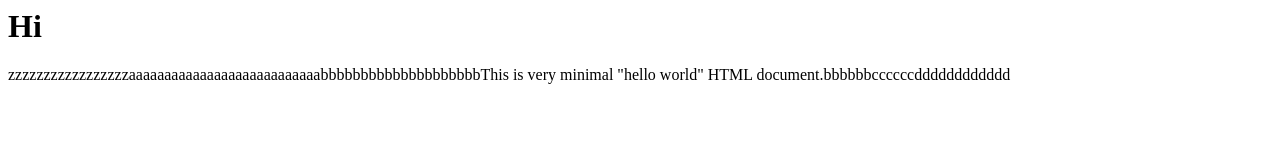
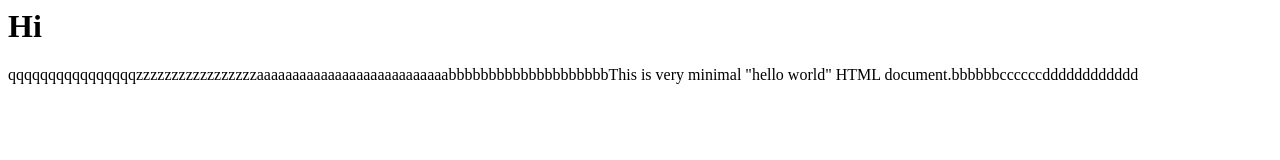
Before and after one commit to lucrlessard/testhtmlluc, a plain HTML site: page index.html in a window 1280 px wide. Drawn offline with Linux system fonts and the light colour scheme.

Commit message:
aaaaa
6e changement

```diff
--- a/index.html
+++ b/index.html
@@ -6,6 +6,6 @@
    </HEAD>
 <BODY>
    <H1>Hi</H1>
-   <P>zzzzzzzzzzzzzzzzzaaaaaaaaaaaaaaaaaaaaaaaaaaabbbbbbbbbbbbbbbbbbbbThis is very minimal "hello world" HTML document.bbbbbbccccccdddddddddddd</P>
+   <P>qqqqqqqqqqqqqqqqzzzzzzzzzzzzzzzzzaaaaaaaaaaaaaaaaaaaaaaaaaaabbbbbbbbbbbbbbbbbbbbThis is very minimal "hello world" HTML document.bbbbbbccccccdddddddddddd</P>
 </BODY>
 </HTML>
```
